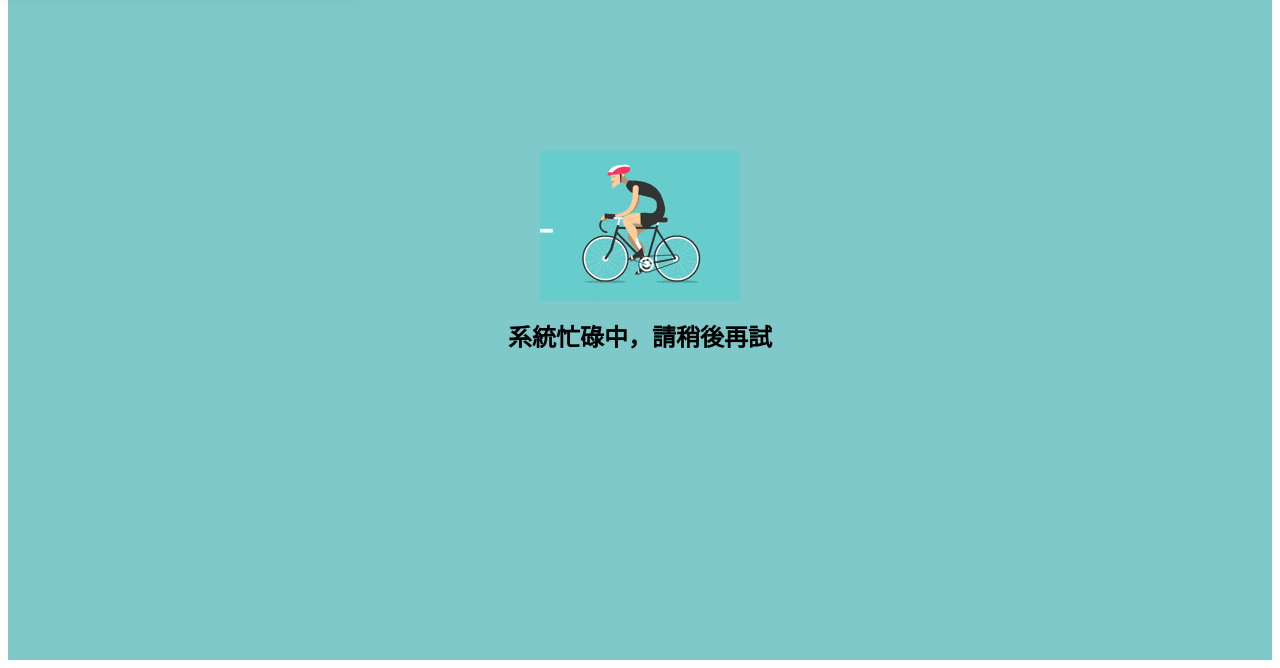
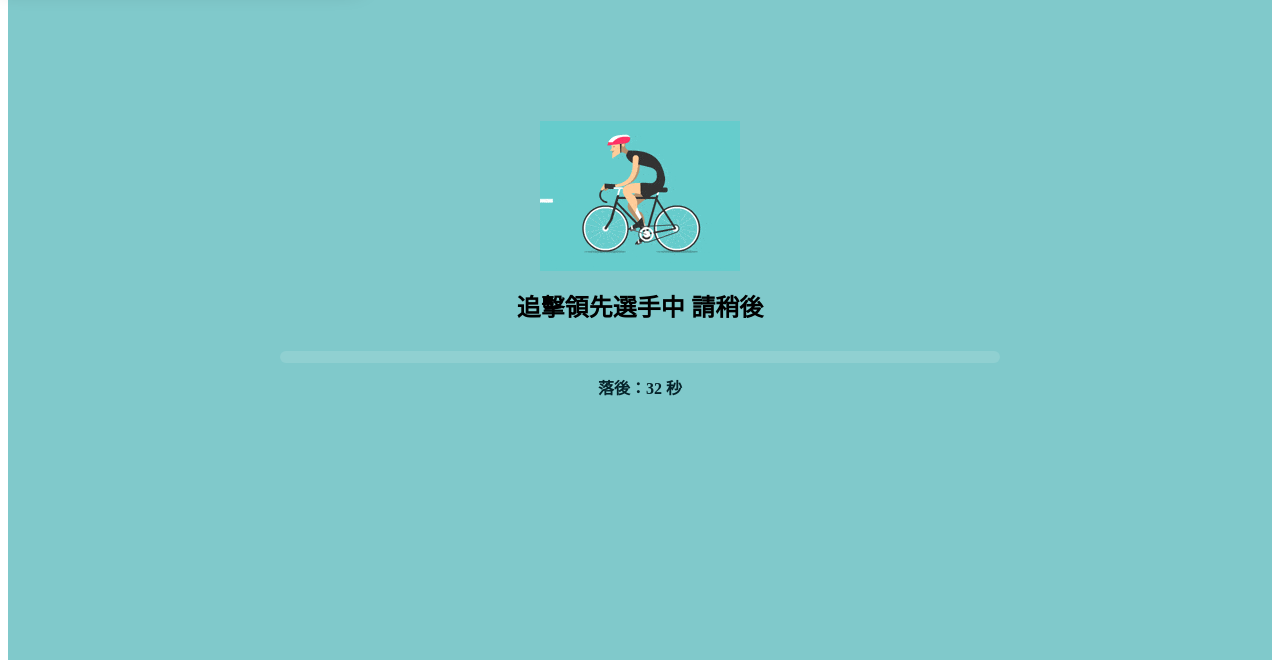
Before and after one commit to YI-CHIH-0126/busy-page, a plain HTML site: page index.html in a window 1280 px wide. Shown: the part 148-816 px from the top of the page. Drawn offline with Linux system fonts and the light colour scheme.

Commit message:
Add progress bar feature and update .gitignore

```diff
--- a/index.html
+++ b/index.html
@@ -9,16 +9,120 @@
     <link rel="icon" href="./favicon.ico" />
   </head>
   <body>
-    <a
-      href="https://yi-chih-0126.github.io/busy-page/"
-      class="site-logo"
-      aria-label="回到首頁"
-    >
+    <a href="/" class="site-logo" aria-label="回到首頁">
       <img id="logo" src="./logo.svg" alt="網站標誌" />
     </a>
     <div id="wrap">
       <img src="./ride.gif" />
-      <h1 id="describe">系統忙碌中，請稍後再試</h1>
+      <h1 id="describe">追擊領先選手中 請稍後</h1>
+      <!-- progress bar inserted below the heading (shows seconds gap to leader) -->
+      <div
+        class="progress"
+        role="progressbar"
+        aria-valuemin="0"
+        aria-valuemax="100"
+        aria-valuenow="0"
+        aria-label="秒差進度"
+      >
+        <div class="progress-fill" id="progressFill" style="width: 0%"></div>
+      </div>
+      <div id="progressText" class="progress-text">落後：30 秒</div>
     </div>
+    <script>
+      (function () {
+        const fill = document.getElementById("progressFill");
+        const text = document.getElementById("progressText");
+        const progressRoot = document.querySelector(".progress");
+
+        // seconds gap logic
+        const initialGap = 30; // seconds behind at start
+        let gapSeconds = initialGap;
+
+        const heading = document.getElementById("describe");
+        const originalHeading = heading ? heading.textContent : "";
+        const leadingHeading = "逃離主集團直到終點";
+
+        function updateBar() {
+          const closed = Math.max(
+            0,
+            Math.min(1, (initialGap - gapSeconds) / initialGap),
+          );
+          const pct = Math.round(closed * 100);
+          fill.style.width = pct + "%";
+          if (progressRoot)
+            progressRoot.setAttribute("aria-valuenow", String(pct));
+          if (text) {
+            if (gapSeconds > 0)
+              text.textContent = `落後：${Math.round(gapSeconds)} 秒`;
+            else
+              text.textContent = `領先：${Math.abs(Math.round(gapSeconds))} 秒`;
+          }
+
+          // update heading when entering/exiting leading state
+          if (heading) {
+            if (gapSeconds <= 0 && heading.textContent !== leadingHeading) {
+              heading.textContent = leadingHeading;
+            } else if (
+              gapSeconds > 0 &&
+              heading.textContent !== originalHeading
+            ) {
+              heading.textContent = originalHeading;
+            }
+          }
+        }
+
+        function setGap(seconds) {
+          gapSeconds = Number(seconds) || 0;
+          if (gapSeconds > 999) gapSeconds = 999;
+          if (gapSeconds < -999) gapSeconds = -999;
+          updateBar();
+          return gapSeconds;
+        }
+
+        function decreaseGap(sec) {
+          return setGap(gapSeconds - Math.abs(Number(sec) || 0));
+        }
+        function increaseGap(sec) {
+          return setGap(gapSeconds + Math.abs(Number(sec) || 0));
+        }
+
+        window.setGap = setGap;
+        window.decreaseGap = decreaseGap;
+        window.increaseGap = increaseGap;
+
+        // keyboard alternation with continuous reduction and idle increase (press 'a' and 'd' alternately)
+        const REDUCE_PER_ALTERNATION = 0.5; // seconds (reduced to slow the catch-up rate)
+        let lastKey = null;
+        let lastActivity = Date.now();
+
+        const idleDelay = 1200; // ms until decay (longer idle before gap increases)
+        const decayInterval = 500; // ms per tick (slower tick)
+        const decayStep = 0.25; // seconds added per tick when idle (smaller increase)
+
+        document.addEventListener("keydown", (e) => {
+          const tag = (e.target && e.target.tagName) || "";
+          if (tag === "INPUT" || tag === "TEXTAREA") return;
+          const k = (e.key || "").toLowerCase();
+          if (k !== "a" && k !== "d") return;
+          if (lastKey === null || lastKey !== k) {
+            decreaseGap(REDUCE_PER_ALTERNATION);
+            lastKey = k;
+            lastActivity = Date.now();
+          } else {
+            lastActivity = Date.now();
+          }
+        });
+
+        setInterval(() => {
+          const now = Date.now();
+          if (now - lastActivity > idleDelay) {
+            increaseGap(decayStep);
+          }
+        }, decayInterval);
+
+        // initialize display
+        setGap(initialGap);
+      })();
+    </script>
   </body>
 </html>
--- a/style.css
+++ b/style.css
@@ -50,3 +50,31 @@
     width: clamp(64px, 24vw, 220px);
   }
 }
+
+/* Progress bar styles */
+.progress {
+  width: min(720px, 86%);
+  max-width: 720px;
+  height: 12px;
+  background: rgba(255, 255, 255, 0.12);
+  border-radius: 999px;
+  overflow: hidden;
+  margin: 12px auto 6px auto;
+}
+.progress-fill {
+  height: 100%;
+  width: 0%;
+  background: linear-gradient(90deg, #f3c544, #ffd66b);
+  transition: width 360ms cubic-bezier(0.2, 0.9, 0.2, 1);
+}
+.progress-text {
+  text-align: center;
+  color: #05232a;
+  font-weight: 600;
+  margin-top: 6px;
+}
+@media (prefers-reduced-motion: reduce) {
+  .progress-fill {
+    transition: none;
+  }
+}
```
Also changed, not shown: 1 other file.
